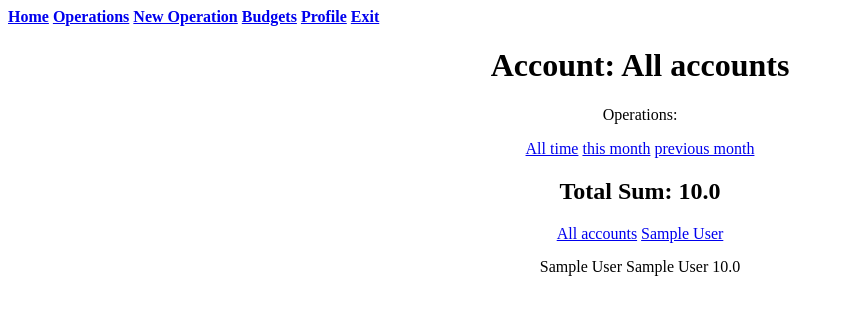
After one commit to pozor22/Finance_Application, a Django app: page /operations/1/ in a window 1280 px wide. The commit adds this page. Shown: the top 315 px of the page, without its empty margins (0-844 px from the left). Run offline with Django 4.2, Linux system fonts and the light colour scheme; a user stored in the database is signed in; tables that the repository leaves empty hold one stand-in row (values such as "Sample post").

Commit message:
version 4.0.0

```diff
--- /dev/null
+++ b/finance_app/account/templates/account/Operations.html
@@ -0,0 +1,44 @@
+{% extends 'account/base.html' %}
+{% block style %}
+  <style>
+    .operation{
+      padding: 15px;
+      text-align: center
+      }
+    .total{
+      text-align: center
+    }
+    .account{
+      text-align: center
+    }
+  </style>
+{% endblock %}
+{% block content %}
+  <div class="account">
+    <h1>Account: All accounts</h1>
+  </div>
+  <div class="account">
+    <p>Operations: </p>
+    <a href="{% url 'Accounts:operations' 1 %}">All time</a>
+    <a href="{% url 'Accounts:operations' 2 %}">this month</a>
+    <a href="{% url 'Accounts:operations' 3 %}">previous month</a>
+  </div>
+  <div class="total">
+    <h2>Total Sum: {{ all_money.quantity_money__sum }}</h2>
+  </div>
+  <div class="account">
+    <a href="{% url 'Accounts:operations' 1 %}">All accounts</a>
+    {% for account in all_account %}
+      <a href="{% url 'Accounts:operationsOne' account.id 1 %}">{{ account.name }}</a>
+    {% endfor %}
+  </div>
+  <div>
+    {% for operation in operations %}
+      <div class="operation">
+        {{ operation.account.name }}
+        {{ operation.category }}
+        {{ operation.price }}
+      </div>
+    {% endfor %}
+  </div>
+{% endblock %}
--- a/finance_app/account/templates/account/base.html
+++ b/finance_app/account/templates/account/base.html
@@ -5,11 +5,12 @@
     <title>Title</title>
     {% load static %}
     <link href="{% static 'account/base.css' %}" rel="stylesheet">
+    {% block style %} {% endblock %}
 </head>
 <body>
     <div class="board">
         <h4 style="display: inline;"><a href="{% url 'Accounts:accounts' %}">Home</a></h4>
-        <h4 style="display: inline;" align="right"><a href="{% url 'users:login' %}">Operations</a></h4>
+        <h4 style="display: inline;" align="right"><a href="{% url 'Accounts:operations' 1 %}">Operations</a></h4>
         <h4 style="display: inline;" align="right"><a href="{% url 'users:registration' %}">New Operation</a></h4>
         <h4 style="display: inline;" align="right"><a href="{% url 'users:registration' %}">Budgets</a></h4>
         <h4 style="display: inline;" align="right"><a href="{% url 'users:registration' %}">Profile</a></h4>
--- a/finance_app/account/urls.py
+++ b/finance_app/account/urls.py
@@ -5,6 +5,8 @@ app_name = 'account'
 
 urlpatterns = [
     path('', AllAccountView.as_view(), name='accounts'),
+    path('operations/<int:time>/', AllOperationsView.as_view(), name='operations'),
+    path('operations/<int:pk>/<int:time>/', OperationsOneAccountView.as_view(), name='operationsOne'),
     path('new/', CreateNewAccountView.as_view(), name='CreateAccount'),
     path('account/<int:pk>', AccountView.as_view(), name='account'),
     path('operation/<int:pk>', DeleteOperationView.as_view(), name='DeleteOperation'),
--- a/finance_app/account/views.py
+++ b/finance_app/account/views.py
@@ -5,7 +5,8 @@ from django.views.generic import ListView, CreateView
 from django.urls import reverse_lazy
 from .models import Account, Operation, Category
 from .forms import CreateOperationForm, CreateAccountForm
-from django.db.models import Count
+from datetime import datetime
+from calendar import monthrange
 
 
 class AllAccountView(ListView):
@@ -18,7 +19,7 @@ class AllAccountView(ListView):
         context['all_money'] = Account.objects.filter(user=self.request.user).aggregate(Sum('quantity_money'))
         context['last_operation'] = Operation.objects.filter(account__user=self.request.user).order_by('-id')[:3]
         top_spending = {}
-        for cat in Category.objects.all():
+        for cat in Category.objects.filter(TypeTransaction=True):
             i = Operation.objects.filter(account__user=self.request.user).filter(category=cat).\
                 aggregate(Sum('price'))
             if i['price__sum'] != None:
@@ -43,6 +44,81 @@ class AllAccountView(ListView):
         queryset = super(AllAccountView, self).get_queryset()
         queryset = queryset.filter(user=self.request.user)
         return queryset
+
+
+# time = 1 all operations, time = 2 operations in this month, time = 3 operations in this month - 1
+class AllOperationsView(ListView):
+    model = Operation
+    template_name = 'account/Operations.html'
+    context_object_name = 'operations'
+
+    def get_context_data(self, *, object_list=None, **kwargs):
+        context = super().get_context_data(**kwargs)
+        context['all_money'] = Account.objects.filter(user=self.request.user).aggregate(Sum('quantity_money'))
+        context['all_account'] = Account.objects.filter(user=self.request.user)
+        return context
+
+    def get_queryset(self):
+        time = self.kwargs['time']
+        queryset = None
+        if time == 1:
+            queryset = super(AllOperationsView, self).get_queryset()
+            queryset = queryset.filter(account__user=self.request.user).order_by('-id')
+        elif time == 2:
+            today = datetime.today()
+            last = monthrange(today.year, today.month)
+            first = datetime(today.year, today.month, last[0]).strftime('%Y-%m-%d')
+            last = datetime(today.year, today.month, last[1]).strftime('%Y-%m-%d')
+            queryset = super(AllOperationsView, self).get_queryset()
+            queryset = queryset.filter(account__user=self.request.user).\
+                filter(date__range=[first, last]).order_by('-id')
+        elif time == 3:
+            today = datetime.today()
+            last = monthrange(today.year, today.month - 1)
+            first = datetime(today.year, today.month - 1, last[0]).strftime('%Y-%m-%d')
+            last = datetime(today.year, today.month - 1, last[1]).strftime('%Y-%m-%d')
+            queryset = super(AllOperationsView, self).get_queryset()
+            queryset = queryset.filter(account__user=self.request.user). \
+                filter(date__range=[first, last]).order_by('-id')
+        return queryset
+
+
+class OperationsOneAccountView(View):
+    template_name = 'account/OperationsOneAccount.html'
+
+    def get(self, request, *args, **kwargs):
+        pk = self.kwargs['pk']
+        time = self.kwargs['time']
+        if time == 1:
+            context = {
+                'all_money': Account.objects.get(pk=pk),
+                'operations': Operation.objects.filter(account__user=self.request.user).filter(account__pk=pk)
+                .order_by('-id'),
+                'accounts': Account.objects.filter(user=self.request.user),
+            }
+        elif time == 2:
+            today = datetime.today()
+            last = monthrange(today.year, today.month)
+            first = datetime(today.year, today.month, last[0]).strftime('%Y-%m-%d')
+            last = datetime(today.year, today.month, last[1]).strftime('%Y-%m-%d')
+            context = {
+                'all_money': Account.objects.get(pk=pk),
+                'operations': Operation.objects.filter(account__user=self.request.user).filter(account__pk=pk)
+                .filter(date__range=[first, last]).order_by('-id'),
+                'accounts': Account.objects.filter(user=self.request.user),
+            }
+        elif time == 3:
+            today = datetime.today()
+            last = monthrange(today.year, today.month - 1)
+            first = datetime(today.year, today.month - 1, last[0]).strftime('%Y-%m-%d')
+            last = datetime(today.year, today.month - 1, last[1]).strftime('%Y-%m-%d')
+            context = {
+                'all_money': Account.objects.get(pk=pk),
+                'operations': Operation.objects.filter(account__user=self.request.user).filter(account__pk=pk)
+                .filter(date__range=[first, last]).order_by('-id'),
+                'accounts': Account.objects.filter(user=self.request.user),
+            }
+        return render(request, self.template_name, context)
 
 
 class CreateNewAccountView(CreateView):
```
Also changed, not shown: finance_app/account/templates/account/OperationsOneAccount.html (added, +44 -0 lines).
